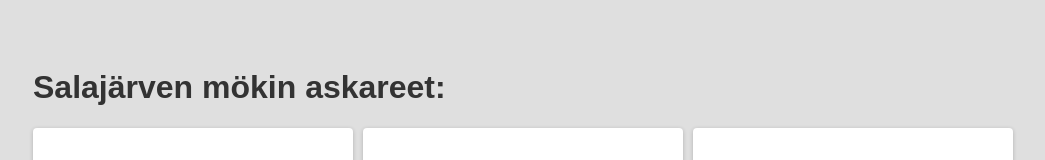
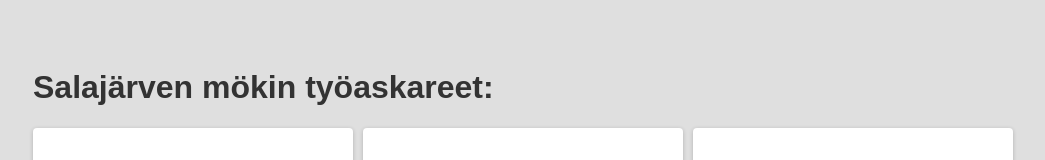
Before and after one commit to SiniAaltonen/to-doList, a React (Create React App) app in the folder my-app/: page / in a window 1280 px wide. Shown: the top 160 px of the page, without its empty margins (15-1060 px from the left). Built offline with nearby package versions, Linux system fonts and the light colour scheme.

Commit message:
Added text

```diff
--- a/my-app/src/App.js
+++ b/my-app/src/App.js
@@ -6,7 +6,7 @@ function App() {
   const [inputText, setinputText]=useState('');
   return (
     <div style={{ display: 'flex', flexDirection: 'column'}}>
-      <h1>Salajärven mökin askareet:</h1>
+      <h1>Salajärven mökin työaskareet:</h1>
       <div style={{ display: 'flex', flexDirection: 'row', marginBottom: '10px', flexWrap: 'wrap', rowGap: '10px', columnGap: '10px'}}>
        {
         choreList.map(item => (
```
